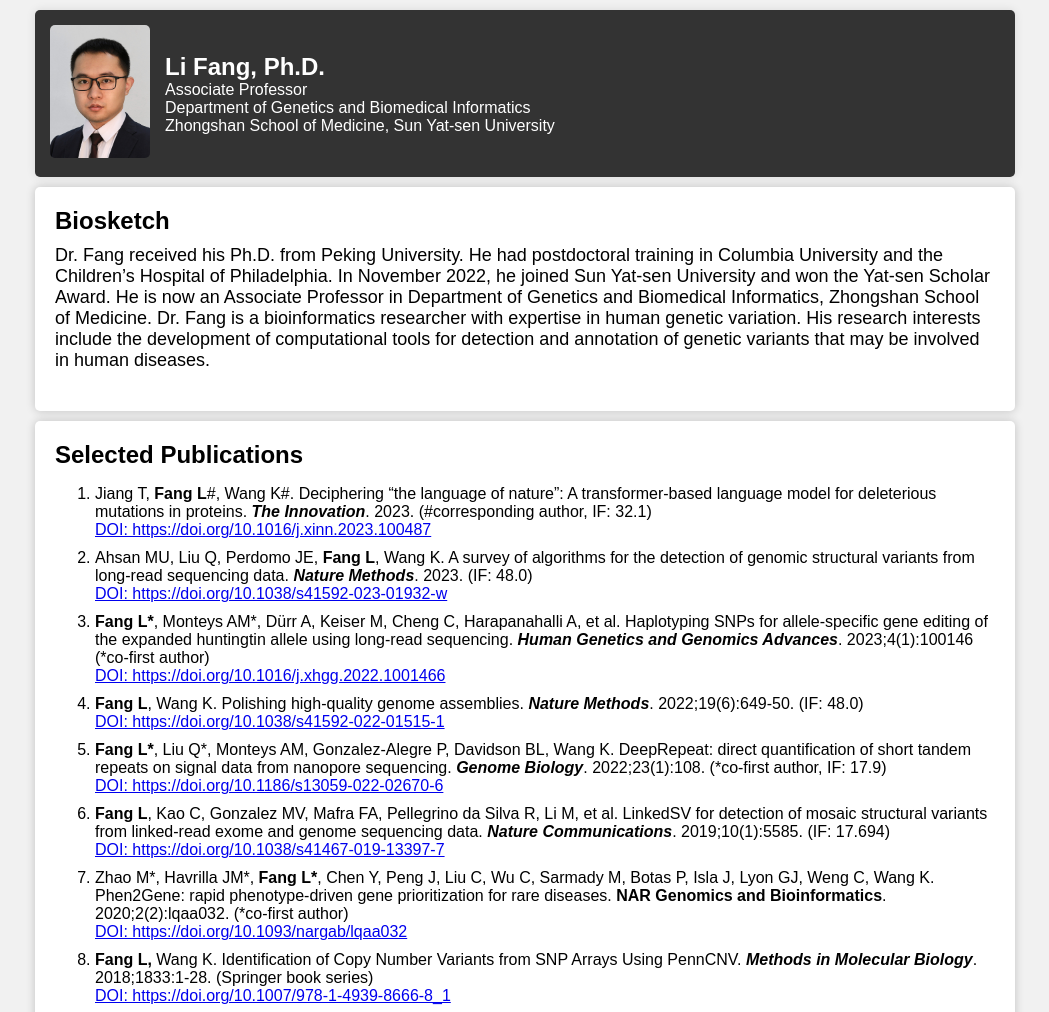
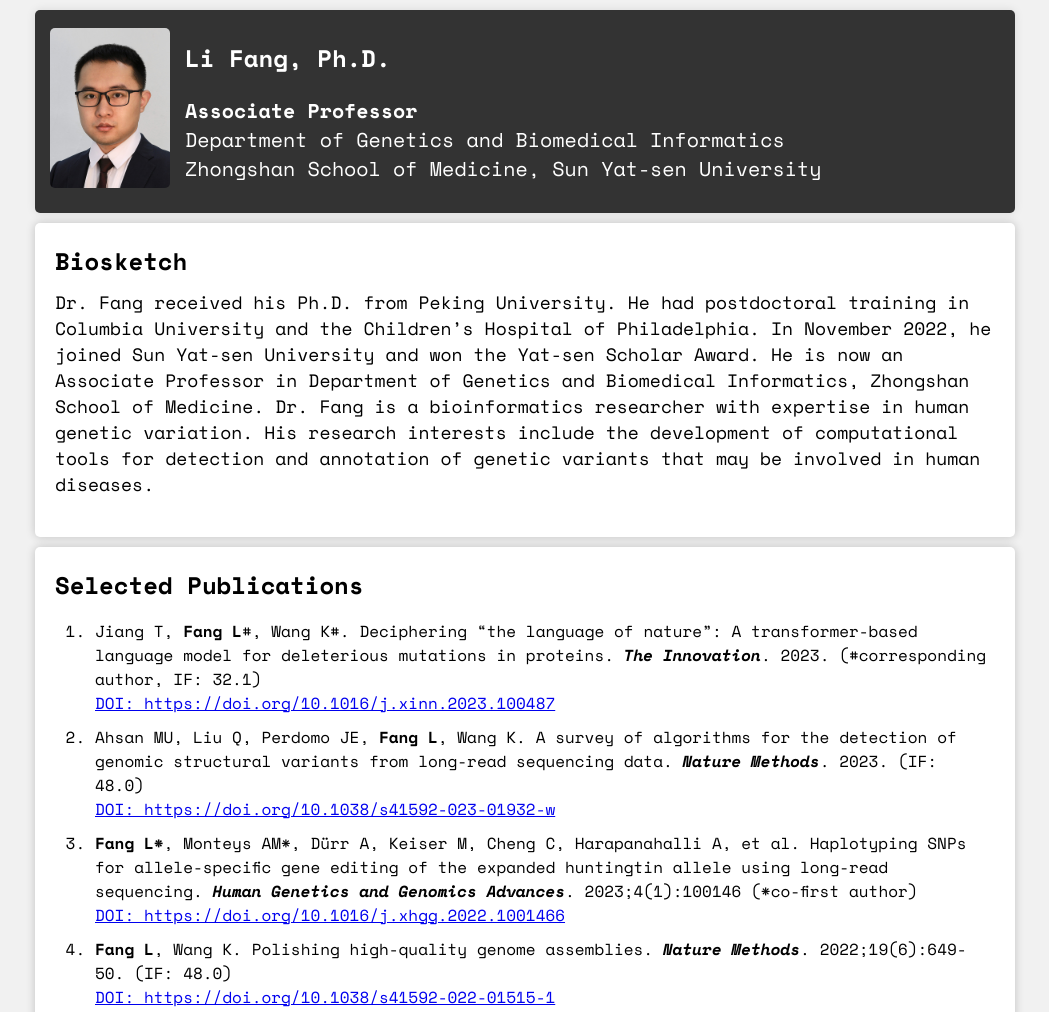
Before and after one commit to fangli80/fangli80.github.io, a plain HTML site: page index.html in a window 1280 px wide. Shown: the top 1012 px of the page, without its empty margins (115-1164 px from the left). Drawn offline with Linux system fonts and the light colour scheme.

Commit message:
change font and style

```diff
--- a/index.html
+++ b/index.html
@@ -4,73 +4,7 @@
 	<title>Fang Lab at Sun Yat-sen University</title>
 	<meta charset="UTF-8">
 	<meta name="viewport" content="width=device-width, initial-scale=1.0">
-	<style>
-		/* Add your own styles here */
-		body {
-			max-width: 1000px;
-			min-width: 400px;
-			font-family: Arial, sans-serif;
-			background-color: #f1f1f1;
-			margin: auto;
-			padding: 0;
-		}
-		header {
-			margin: 10px;
-			background-color: #333;
-			color: white;
-
-			box-shadow: 0px 0px 10px rgba(0,0,0,0.1);
-			border-radius: 5px;
-		}
-		h1 {
-			margin: auto;
-			font-size: 36px;
-			font-weight: normal;
-		}
-		section {
-			padding: 20px;
-			margin: 10px;
-			background-color: white;
-			box-shadow: 0px 0px 10px rgba(0,0,0,0.2);
-			border-radius: 5px;
-		}
-		section h2 {
-			font-size: 24px;
-			margin: 0 0 10px;
-		}
-		section h3 {
-			font-size: 20px;
-			margin: 0 0 0px;
-			text-align: left;
-		}
-		section p {
-			font-size: 18px;
-			margin: 0 0 20px;
-		}
-
-		ul {
-			list-style-type: none;
-			padding: 0;
-			margin: 0;
-		}
-		li {
-			margin-bottom: 10px;
-		}
-
-		li a:hover {
-			color: #666;
-		}
-		.flex-container {
-			display: flex;
-			align-items: center;
-		}
-
-		#photo img {
-			max-width: 100px;
-			border-radius: 5px;
-			margin: 15px;
-		}
-	</style>
+	<link rel="stylesheet" type="text/css" href="style.css">
 </head>
 
 <!-- Google tag (gtag.js) -->
@@ -87,11 +21,11 @@
 	<header>
 		<div class="flex-container">
 			<div id="photo">
-				<img src="images/fangli.jpg" alt="Li Fang's Photo">
+				<img src="images/fangli.jpg" alt="Dr. Li Fang's Photo">
 			</div>
-			<div style="margin-top: 15px; margin-bottom: 15px; margin-right: 15px;">
-				<h2 style="text-align:left; margin: auto"><strong>Li Fang, Ph.D.</strong></h2>
-				<p style="text-align:left; margin: auto">Associate Professor</br>
+			<div id="description">
+				<h2><strong>Li Fang, Ph.D.</strong></h2>
+				<p style="font-size: 20px"><strong>Associate Professor</strong></br>
 				Department of Genetics and Biomedical Informatics</br>
 				Zhongshan School of Medicine, Sun Yat-sen University</p>
 			</div>
@@ -116,10 +50,9 @@
 				<li><b>Fang L,</b> Wang K. Identification of Copy Number Variants from SNP Arrays Using PennCNV. <b><i>Methods in Molecular Biology</i></b>. 2018;1833:1-28. (Springer book series) <br><a href="https://doi.org/10.1007/978-1-4939-8666-8_1" target="_blank">DOI: https://doi.org/10.1007/978-1-4939-8666-8_1</a></li>
 			</ol>
 			<h2>Online Preprint</h2>
-			<ol>
-				<b>Fang L*</b>, Chen Q*, Wei CH, Lu Z, Wang K. Bioformer: an efficient transformer language model for biomedical text mining. 2023. Preprint at Arxiv <a href="https://doi.org/10.48550/arXiv.2302.01588">https://doi.org/10.48550/arXiv.2302.01588</a> (*co-first author)
-			</ol>
-
+			<ul>
+				<li><b>Fang L*</b>, Chen Q*, Wei CH, Lu Z, Wang K. Bioformer: an efficient transformer language model for biomedical text mining. 2023. Preprint at Arxiv <a href="https://doi.org/10.48550/arXiv.2302.01588">https://doi.org/10.48550/arXiv.2302.01588</a> (*co-first author)</li>
+			</ul>
 		</section>
 		<section>
 			<h2>Contact Information</h2>
--- /dev/null
+++ b/style.css
@@ -0,0 +1,107 @@
+@font-face {
+    font-family: 'Space Mono';
+    src: url('./fonts/Space_Mono/SpaceMono-Regular.ttf') format('truetype');
+    font-weight: normal;
+    font-style: normal;
+    font-display: swap;
+}
+
+@font-face {
+    font-family: 'Space Mono';
+    src: url('./fonts/Space_Mono/SpaceMono-Bold.ttf') format('truetype');
+    font-weight: bold;
+    font-style: normal;
+    font-display: swap;
+}
+
+@font-face {
+    font-family: 'Space Mono';
+    src: url('./fonts/Space_Mono/SpaceMono-Italic.ttf') format('truetype');
+    font-weight: normal;
+    font-style: italic;
+    font-display: swap;
+}
+
+@font-face {
+    font-family: 'Space Mono';
+    src: url('./fonts/Space_Mono/SpaceMono-BoldItalic.ttf') format('truetype');
+    font-weight: bold;
+    font-style: italic;
+    font-display: swap;
+}
+
+
+body {
+    max-width: 1000px;
+    min-width: 400px;
+    font-family: 'Space Mono';
+    background-color: #f1f1f1;
+    margin: auto;
+    padding: 0;
+}
+header {
+    margin: 10px;
+    background-color: #333;
+    color: white;
+
+    box-shadow: 0px 0px 10px rgba(0,0,0,0.1);
+    border-radius: 5px;
+}
+h1 {
+    margin: auto;
+    font-size: 36px;
+    font-weight: normal;
+}
+section {
+    padding: 20px;
+    margin: 10px;
+    background-color: white;
+    box-shadow: 0px 0px 10px rgba(0,0,0,0.2);
+    border-radius: 5px;
+}
+section h2 {
+    font-size: 24px;
+    margin: 0 0 10px;
+}
+section h3 {
+    font-size: 20px;
+    margin: 0 0 0px;
+    text-align: left;
+}
+section p {
+    font-size: 18px;
+    margin: 0 0 20px;
+}
+
+
+li {
+    margin-bottom: 10px;
+}
+
+li a:hover {
+    color: #666;
+}
+
+
+.flex-container {
+    display: flex;
+    align-items: center;
+
+}
+
+#photo img {
+    width: 120px;
+    border-radius: 5px;
+    margin-left: 15px;
+    margin-top: 15px;
+    margin-bottom: 15px;
+    margin-right: 10px;
+}
+
+#description{
+    min-width: 400px;
+    margin-left: 5px;
+    margin-top: 10px;
+    margin-bottom: 10px;
+    margin-right: 10px;
+}
```
Also changed, not shown: fonts/Space_Mono/OFL.txt (added), fonts/Space_Mono/SpaceMono-Bold.ttf (added), fonts/Space_Mono/SpaceMono-BoldItalic.ttf (added), fonts/Space_Mono/SpaceMono-Italic.ttf (added), fonts/Space_Mono/SpaceMono-Regular.ttf (added).
